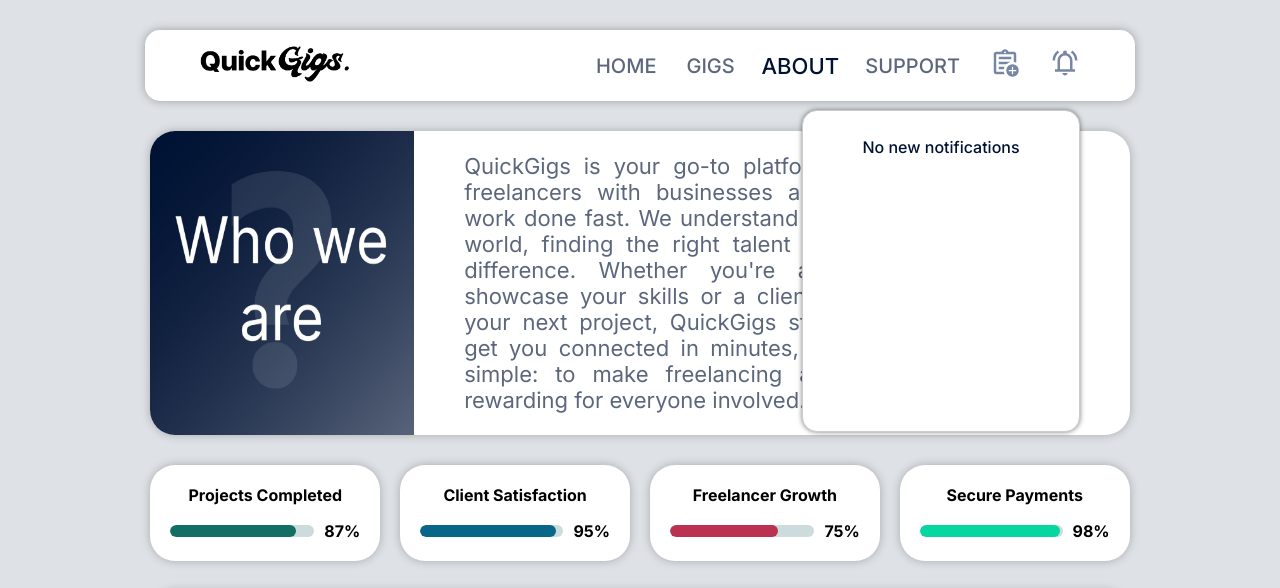
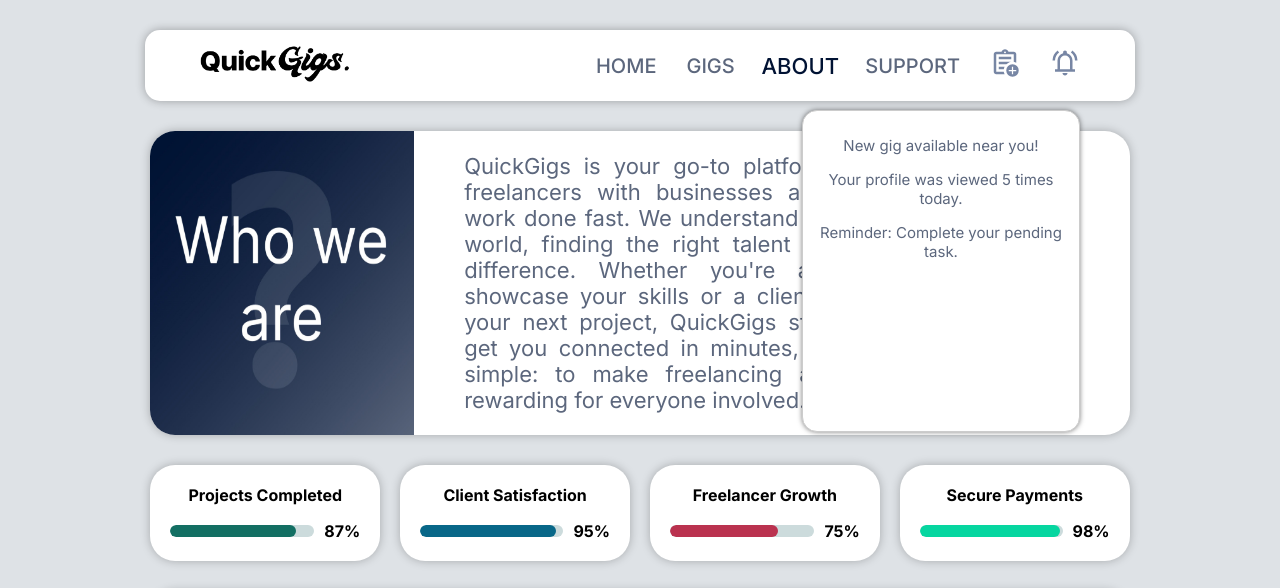
Before and after one commit to A-viss/QuickGigs_Site, a plain HTML site: page about.html in a window 1280 px wide. Both pictures are taken after a click on the picture 1065 px from the left and 63 px from the top of the page. Shown: the top 588 px of the page. Drawn offline with Linux system fonts and the light colour scheme.

Commit message:
Add files via upload

```diff
--- a/about.html
+++ b/about.html
@@ -29,8 +29,11 @@
     </header>
 
     <div id="notif-bar">
-      <p>No new notifications</p>
-    </div>
+            <p></p>
+            <p></p>
+            <p></p>
+
+        </div>
 
   </center>
 
--- a/css/Password_Recovery.css
+++ b/css/Password_Recovery.css
@@ -9,6 +9,7 @@ body{
     background-position: center;
 }
 
+/*main container*/
 #login_BG{
     width: 60%;
     height: 75%;
@@ -59,12 +60,15 @@ body{
     padding: 20px;
 }
 
+/*password recovery*/
 h3{
     font-weight: bolder;
     font-size: 20px;
     color: #001233;
 }
 
+
+/*recovery options*/
 a{
     display: inline-block;
     width: 80%;
@@ -88,6 +92,7 @@ a:hover {
   box-shadow: 0 0 10px #001233;
 }
 
+/*back btn*/
 #Backbtn {
     display: block;
     font-size: 17px;
@@ -114,6 +119,7 @@ a:hover {
     transform: none;
 }
 
+/*responsive sizes*/
 @media (max-width: 1024px) {
 
     #left {
--- a/css/about.css
+++ b/css/about.css
@@ -6,6 +6,7 @@ body {
 
 }
 
+/*navigation bar header*/
 header {
   display: flex;
   align-items: center;
@@ -69,6 +70,8 @@ nav a.now {
   filter: brightness(0) saturate(100%) invert(5%) sepia(55%) saturate(4787%) hue-rotate(208deg) brightness(93%) contrast(102%);
 }
 
+
+/*who we are about us*/
 #WhoWeAre {
   width: 76.5%;
   background-color: white;
@@ -106,12 +109,15 @@ nav a.now {
 }
 
 
+
+/*some analyze part*/
 #status {
   width: 76.5%;
   display: flex;
   gap: 20px;
   margin-top: 30px;
 }
+
 
 #p1,
 #p2,
@@ -123,6 +129,7 @@ nav a.now {
   box-shadow: 0 0 10px rgba(0, 0, 0, 0.25);
 }
 
+
 #p1 p,
 #p2 p,
 #p3 p,
@@ -131,6 +138,7 @@ nav a.now {
   margin-top: 20px;
 }
 
+/*progress bar*/
 .bar-container {
   display: flex;
   align-items: center;
@@ -152,6 +160,7 @@ nav a.now {
   float: left;
 }
 
+/*progress bar colors*/
 .p1-fill {
   background-color: #136f63;
 }
@@ -167,6 +176,7 @@ nav a.now {
 .p4-fill {
   background-color: #06d6a0;
 }
+
 
 .percent {
   font-weight: bold;
@@ -188,6 +198,8 @@ nav a.now {
   transform: scale(1.02);
 }
 
+
+/*team members*/
 #team {
   width: 76.5%;
   background-color: white;
@@ -264,12 +276,15 @@ h5 {
   font-weight: 400;
 }
 
+
+/*contact and autharize*/
 #contactAuth {
   width: 76.5%;
   display: flex;
   gap: 20px;
   margin-top: 30px;
 }
+
 
 #SocialMedia,
 #auth {
@@ -307,7 +322,7 @@ h5 {
 }
 
 
-#auth>div {
+#auth div {
   margin: 20px;
 }
 
@@ -317,8 +332,10 @@ h5 {
   padding-left: 10px;
 }
 
+
+/*footer section*/
 footer {
-  margin: 30px;
+  margin: 30px auto;
   width: 76.5%;
   padding: 10px;
   border-radius: 15px;
@@ -331,36 +348,7 @@ footer p {
   font-weight: bold;
 }
 
-button {
-  background-color: #ba324f;
-  padding: 10px 12px;
-  border: 0px;
-  border-radius: 50%;
-}
-
-button img {
-  width: 20px;
-}
-
-button:hover {
-  cursor: pointer;
-}
-
-footer {
-  margin: 30px auto;
-  width: 75%;
-  padding: 10px;
-  border-radius: 15px;
-  background-color: #001233;
-  box-shadow: 0 0 10px rgba(0, 0, 0, 0.5);
-  text-align: center;
-}
-
-footer p {
-  color: white;
-  font-weight: bold;
-}
-
+/*scroll button*/
 #scrollBtn {
   position: fixed;
   bottom: 30px;
@@ -378,6 +366,8 @@ footer p {
   width: 20px;
 }
 
+
+/*notification*/
 #notif-bar {
   position: absolute;
   top: 110px;
@@ -399,6 +389,13 @@ footer p {
   height: 300px;
 }
 
+#notif-bar p {
+    margin-bottom: 10px;
+    font-weight: 400;
+    color: #5C677D;
+    font-size: 15px;
+}
+
 #notif-bar.active {
   opacity: 1;
   transform: translateY(0);
@@ -406,6 +403,8 @@ footer p {
 
 }
 
+
+/*responsive sizes*/
 @media (max-width: 1024px) {
 
   header {
--- a/css/gigs.css
+++ b/css/gigs.css
@@ -16,6 +16,8 @@ p {
     margin: 0;
 }
 
+
+/*navigation bar, header*/
 header {
     display: flex;
     align-items: center;
@@ -62,8 +64,8 @@ nav a:hover {
 }
 
 nav a.now {
-  color: #001233;
-  transform: scale(1.1);
+    color: #001233;
+    transform: scale(1.1);
 }
 
 #acc,
@@ -78,14 +80,16 @@ nav a.now {
     filter: brightness(0) saturate(100%) invert(5%) sepia(55%) saturate(4787%) hue-rotate(208deg) brightness(93%) contrast(102%);
 }
 
-#filters{
+
+/*filer search*/
+#filters {
     display: flex;
     justify-content: space-between;
     width: 76.5%;
     margin-bottom: 20px;
 }
 
-.filter{
+.filter {
     background-color: white;
     width: 20%;
     font-size: 20px;
@@ -99,11 +103,13 @@ nav a.now {
 
 }
 
-.filter:hover{
+.filter:hover {
     transform: scale(1.1);
     color: #001233;
 }
 
+
+/*gigs*/
 .gig {
     width: 76.5%;
     box-shadow: 0 0 10px rgba(0, 0, 0, 0.25);
@@ -132,6 +138,7 @@ nav a.now {
 }
 
 
+/*gig bg colors*/
 #b1 {
     background: linear-gradient(45deg, #136f63, #06d6a0);
 }
@@ -197,6 +204,7 @@ nav a.now {
     font-size: 15px;
 }
 
+/*gig description left border*/
 #g1 {
     border-left: 4px solid #136f63;
 }
@@ -258,6 +266,8 @@ button:hover {
     cursor: pointer;
 }
 
+
+/*scroll button*/
 #scrollBtn {
     position: fixed;
     bottom: 30px;
@@ -275,6 +285,7 @@ button:hover {
     width: 20px;
 }
 
+/*notification*/
 #notif-bar {
     position: absolute;
     top: 110px;
@@ -296,6 +307,13 @@ button:hover {
     height: 300px;
 }
 
+#notif-bar p {
+    margin-bottom: 10px;
+    font-weight: 400;
+    color: #5C677D;
+    font-size: 15px;
+}
+
 #notif-bar.active {
     opacity: 1;
     transform: translateY(0);
@@ -303,6 +321,7 @@ button:hover {
 
 }
 
+/*responsive sizes*/
 @media (max-width: 1024px) {
 
     header {
@@ -326,25 +345,25 @@ button:hover {
         font-size: 18px;
     }
 
-    .gig{
+    .gig {
         display: flex;
         flex-direction: column;
         width: 90%;
 
     }
 
-    .banner{
+    .banner {
         width: 100%;
         aspect-ratio: 5/1;
         border-radius: 15px 15px 0 0;
     }
 
-    .banner img{
+    .banner img {
         width: 10%;
         margin: 20px;
     }
 
-    .info{
+    .info {
         width: 95%;
         padding: 2.5%;
         border-radius: 0 0 15px 15px;
--- a/css/homepage.css
+++ b/css/homepage.css
@@ -1,3 +1,4 @@
+/*entire body*/
 body {
     margin: 0;
     padding: 0;
@@ -8,6 +9,7 @@ body {
     background-attachment: fixed;
     background-position: center;
 }
+
 
 header {
     display: flex;
@@ -54,6 +56,7 @@ nav a:hover {
     transform: scale(1.1);
 }
 
+/*current active nav*/
 nav a.now {
   color: #001233;
   transform: scale(1.1);
@@ -61,6 +64,7 @@ nav a.now {
 
 
 
+/*change color of svgs*/
 #acc,
 #notif {
     width: 30px;
@@ -73,6 +77,7 @@ nav a.now {
     filter: brightness(0) saturate(100%) invert(5%) sepia(55%) saturate(4787%) hue-rotate(208deg) brightness(93%) contrast(102%);
 }
 
+/*headline parent container*/
 #headline {
     width: 58%;
     position: fixed;
@@ -82,6 +87,7 @@ nav a.now {
 
 }
 
+/*headline 1*/
 #headline h1 {
     margin-bottom: 2px;
     font-size: 50px;
@@ -89,6 +95,7 @@ nav a.now {
     filter: drop-shadow(0px 0px 10px rgb(0, 0, 0));
 }
 
+/*headline w*/
 #headline h2 {
     margin-top: 0;
     margin-bottom: 5px;
@@ -98,6 +105,7 @@ nav a.now {
 
 }
 
+/*description*/
 #headline p {
     margin-top: 0px;
     font-size: 20px;
@@ -106,6 +114,7 @@ nav a.now {
 
 }
 
+/*start button*/
 #headline a {
     display: inline-block;
     width: 20%;
@@ -124,10 +133,12 @@ nav a.now {
     transition: background-color 0.5s, color 0.5s, transform 0.5s ease;
 }
 
+
 #headline a:hover {
     transform: scale(1.1);
 }
 
+/*job categories parent container*/
 #category {
     display: flex;
     align-items: center;
@@ -138,6 +149,8 @@ nav a.now {
     gap: 50px;
 }
 
+
+/*job items*/
 .cat-item {
     display: flex;
     gap: 12px;
@@ -157,6 +170,8 @@ nav a.now {
     transform: scale(1.3);
 }
 
+
+/*notification*/
 #notif-bar {
     position: absolute;
     top: 110px;
@@ -176,6 +191,13 @@ nav a.now {
     font-weight: 500;
     width: 20%;
     height: 300px;
+}
+
+#notif-bar p {
+    margin-bottom: 10px;
+    font-weight: 400;
+    color: #5C677D;
+    font-size: 15px;
 }
 
 #notif-bar.active {
@@ -209,6 +231,7 @@ nav a.now {
     transform: translateX(0);
 }
 
+/*responsive sizes*/
 @media (max-width: 1024px) {
     header {
         flex-direction: column;
--- a/css/support.css
+++ b/css/support.css
@@ -6,6 +6,7 @@ body {
 
 }
 
+/*header and navigation*/
 header {
     display: flex;
     align-items: center;
@@ -69,12 +70,14 @@ nav a.now {
     filter: brightness(0) saturate(100%) invert(5%) sepia(55%) saturate(4787%) hue-rotate(208deg) brightness(93%) contrast(102%);
 }
 
+/*support parent container*/
 #support {
     width: 76.5%;
     display: flex;
     gap: 2%;
 }
 
+/*faqs container*/
 #faq {
     width: 60%;
     background-color: white;
@@ -109,6 +112,8 @@ p {
     text-align: justify;
 }
 
+
+/*supprt methods parent container*/
 #methods {
     width: 38%;
     display: flex;
@@ -116,6 +121,8 @@ p {
     gap: 20px;
 }
 
+
+/*support method child container*/
 .option {
     flex: 1;
     background-color: white;
@@ -157,6 +164,8 @@ p {
     color: #086788;
 }
 
+
+/*animations*/
 .fade-right {
     opacity: 0;
     transform: translateX(100px);
@@ -180,21 +189,8 @@ p {
     transform: translateX(0);
 }
 
-button {
-    background-color: #ba324f;
-    padding: 10px 12px;
-    border: 0px;
-    border-radius: 50%;
-}
 
-button img {
-    width: 20px;
-}
-
-button:hover {
-    cursor: pointer;
-}
-
+/*scroll button*/
 #scrollBtn {
     position: fixed;
     bottom: 30px;
@@ -212,6 +208,8 @@ button:hover {
     width: 20px;
 }
 
+
+/*notification*/
 #notif-bar {
     position: absolute;
     top: 110px;
@@ -233,6 +231,14 @@ button:hover {
     height: 300px;
 }
 
+#notif-bar p {
+    margin-bottom: 10px;
+    font-weight: 400;
+    color: #5C677D;
+    font-size: 15px;
+    text-align: center;
+}
+
 #notif-bar.active {
     opacity: 1;
     transform: translateY(0);
@@ -240,6 +246,7 @@ button:hover {
 
 }
 
+/*responsive sizes*/
 @media (max-width: 1024px) {
 
     header {
--- a/css/task.css
+++ b/css/task.css
@@ -88,6 +88,13 @@ nav a.now1 {
     font-weight: 500;
     width: 20%;
     height: 300px;
+}
+
+#notif-bar p {
+    margin-bottom: 10px;
+    font-weight: 400;
+    color: #5C677D;
+    font-size: 15px;
 }
 
 #notif-bar.active {
--- a/js/about.js
+++ b/js/about.js
@@ -9,6 +9,21 @@ document.addEventListener("DOMContentLoaded", () => {
   notifBtn.addEventListener("click", (e) => {
     e.preventDefault();
     notifBar.classList.toggle("active");
+
+    // Load notifications when clicked
+    fetch("notifications.json")
+      .then(res => res.json())
+      .then(data => {
+        notifBar.innerHTML = ""; // Clear existing content
+        data.forEach(n => {
+          const p = document.createElement("p");
+          p.textContent = n.message;
+          notifBar.appendChild(p);
+        });
+      })
+      .catch(() => {
+        notifBar.innerHTML = "<p>Error loading notifications</p>";
+      });
   });
 
   document.addEventListener("click", (e) => {
--- /dev/null
+++ b/notifications.json
@@ -0,0 +1,5 @@
+[
+  { "message": "New gig available near you!" },
+  { "message": "Your profile was viewed 5 times today." },
+  { "message": "Reminder: Complete your pending task." }
+]
```
Also changed, not shown: css/index.css (+20 -1 lines), css/newAcc.css (+23 -4 lines), gigs.html (+4 -1 lines), homepage.html (+4 -1 lines), js/gigs.js (+16 -3 lines), js/home.js (+16 -0 lines), js/support.js (+16 -0 lines), js/task.js (+15 -1 lines), support.html (+4 -1 lines), tasks.html (+4 -1 lines), src/suitcase.ico (added). Lines whose indentation alone changed are shown as unchanged.
